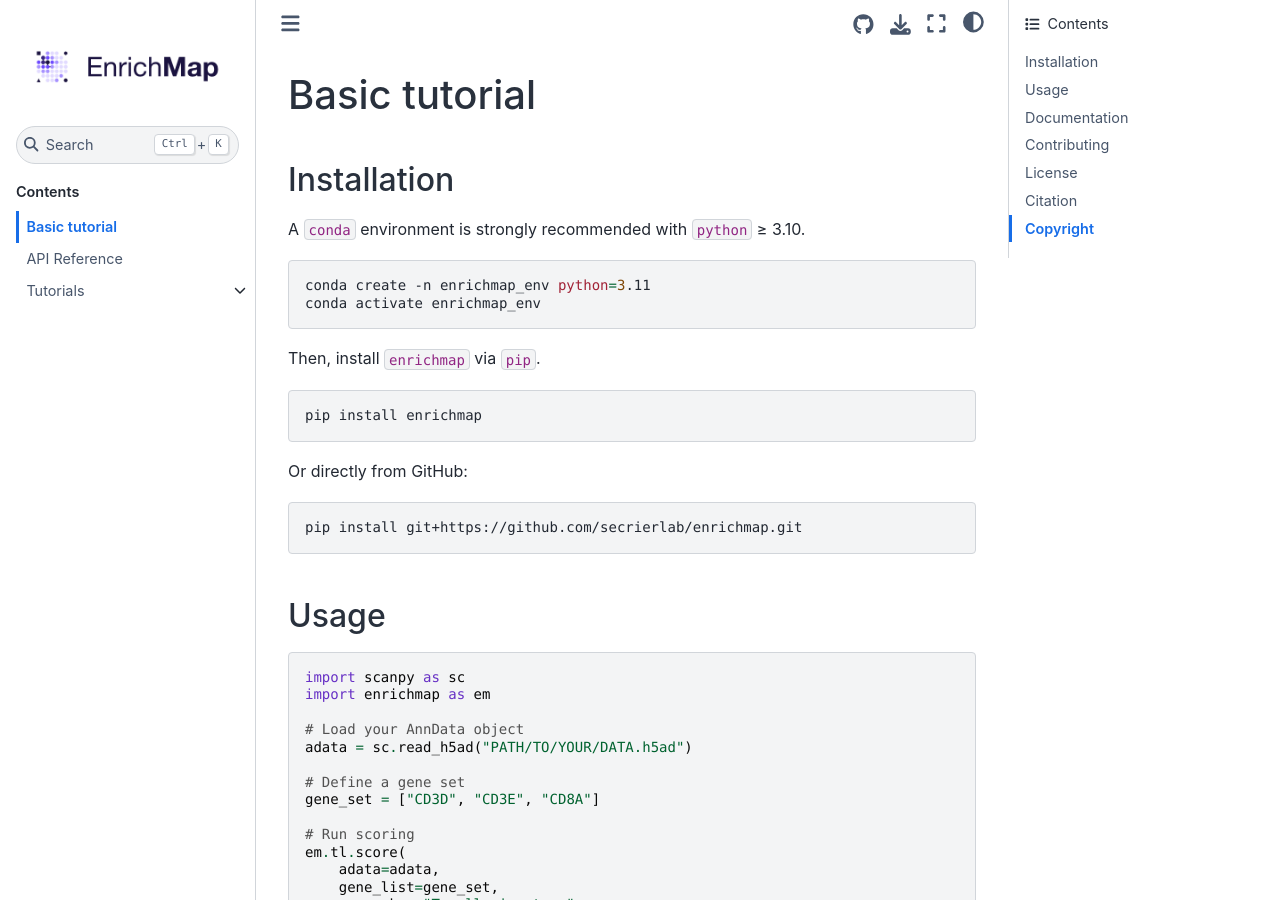
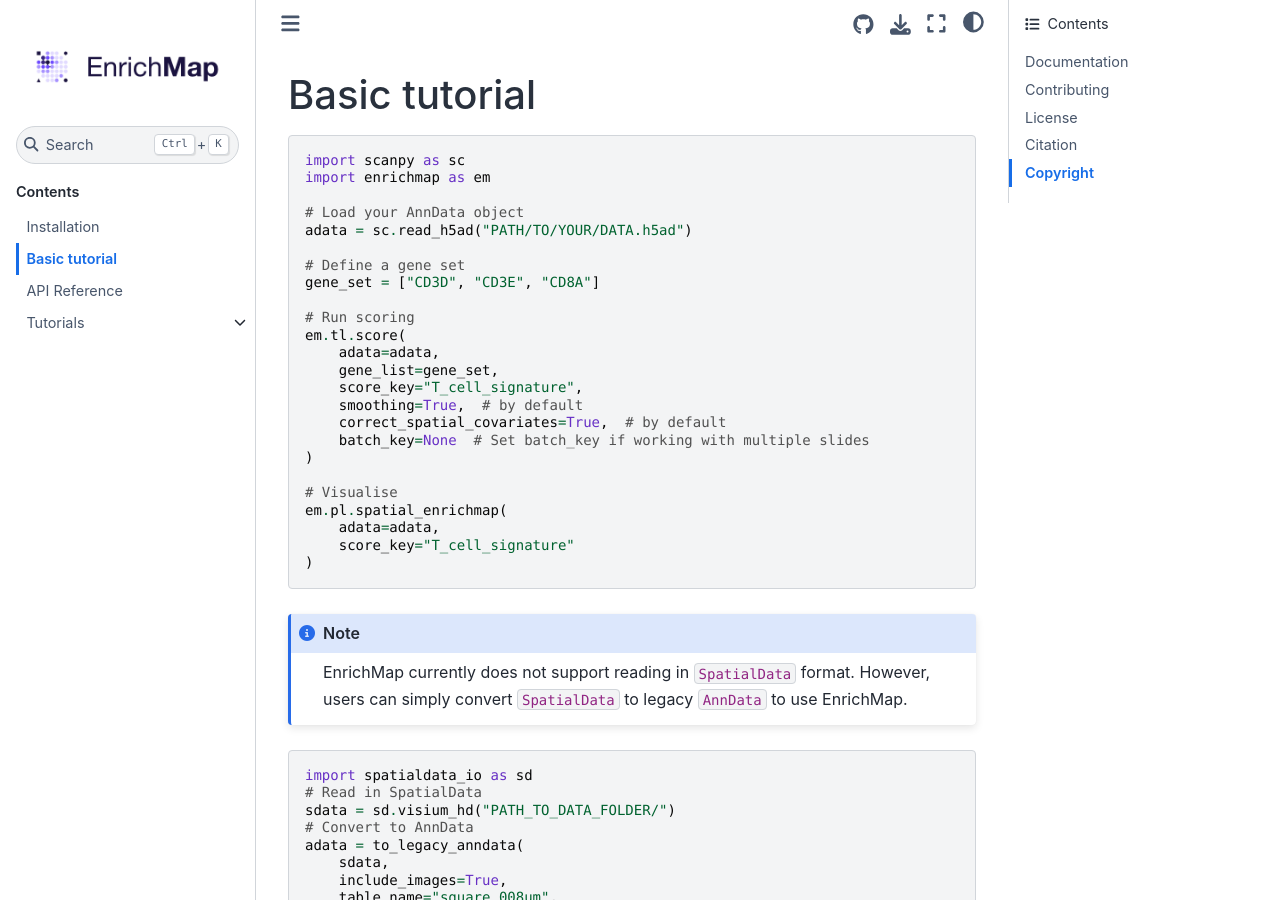
Before and after one commit to secrierlab/EnrichMap, a Sphinx documentation site: the page built from docs/usage.rst, in a window 1280 px wide and 900 px high. Built offline with Sphinx 7.4.7 and the Sphinx Book theme 1.1.4, drawn with Linux system fonts in a browser that asks for light colours; pages that are not in the unit, such as notebooks, are missing from menus; some of the changed text lies outside the part shown.

Commit message:
Tutorials reconfigured

```diff
--- a/docs/index.rst
+++ b/docs/index.rst
@@ -1,9 +1,5 @@
 Welcome to EnrichMap's documentation!
 =====================================
-.. image:: https://github.com/secrierlab/enrichmap/raw/main/img/enrichmap_logo.jpg
-   :alt: EnrichMap
-   :align: center
-   :width: 400px
 
 **EnrichMap** is a lightweight tool designed to compute and visualise enrichment scores of a given gene set or signature in spatial transcriptomics datasets across different platforms. It offers flexible scoring, batch correction, spatial smoothing and visual outputs for intuitive exploration of biological signatures.
 
--- a/docs/usage.rst
+++ b/docs/usage.rst
@@ -1,30 +1,5 @@
 Basic tutorial
 ==============================================
-
-Installation
-------------
-
-A ``conda`` environment is strongly recommended with ``python`` ≥ 3.10.
-
-.. code-block:: bash
-
-   conda create -n enrichmap_env python=3.11
-   conda activate enrichmap_env
-
-Then, install ``enrichmap`` via ``pip``.
-
-.. code-block:: bash
-
-   pip install enrichmap
-
-Or directly from GitHub:
-
-.. code-block:: bash
-
-   pip install git+https://github.com/secrierlab/enrichmap.git
-
-Usage
------------
 
 .. code-block:: python
 
```
Also changed, not shown: other parts of docs/index.rst (+1 -0 lines), docs/install.rst (added, +21 -0 lines), docs/_static/enrichmap_logo_dark.svg (deleted), docs/_static/enrichmap_logo_light.svg (deleted).
